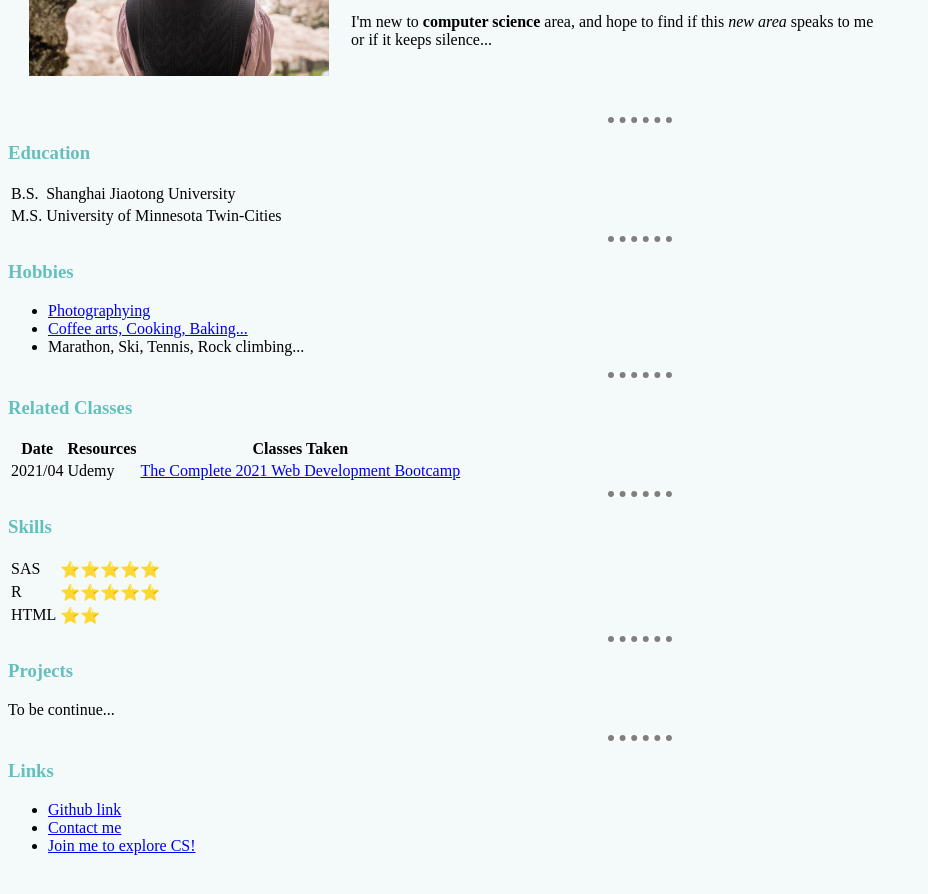
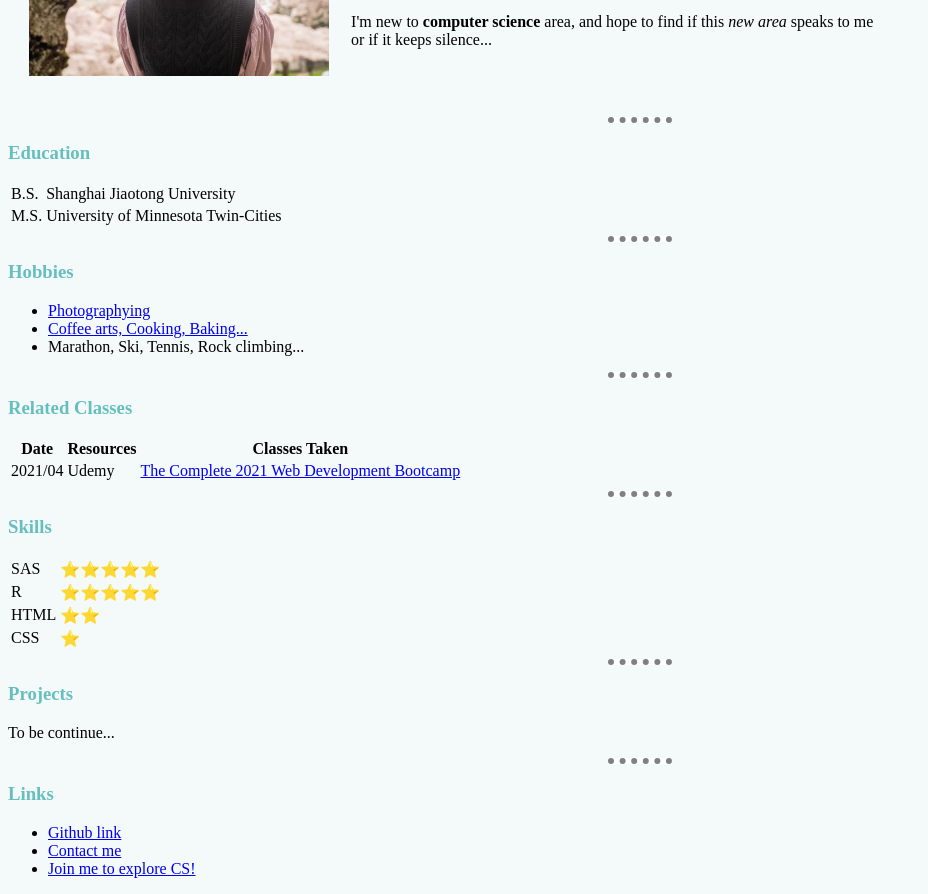
Before and after one commit to amberg0330/cv, a plain HTML site: page index.html in a window 1280 px wide. Shown: the part 153-1047 px from the top of the page, without its empty margins (0-928 px from the left). Before the commit the page ends 1024 px from the top, so only its background shows below. Drawn offline with Linux system fonts and the light colour scheme.

Commit message:
Add files via upload

```diff
--- a/index.html
+++ b/index.html
@@ -82,6 +82,10 @@
       <td>HTML</td>
       <td>⭐️⭐️</td>
     </tr>
+    <tr>
+      <td>CSS</td>
+      <td>⭐️</td>
+    </tr>
   </table>
 
   <hr>
```
